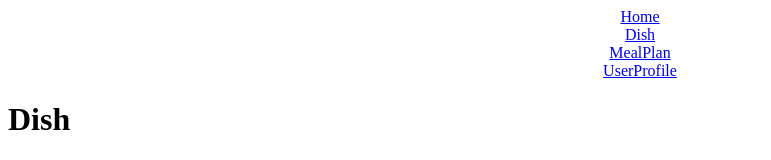
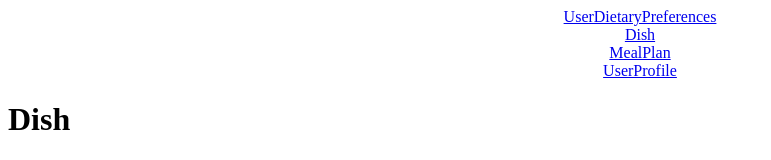
Before and after one commit to kzhang23187/McDB, a React (Create React App) app in the folder frontend/: page /dish in a window 1280 px wide. Shown: the top 160 px of the page, without its empty margins (0-771 px from the left). Built offline with nearby package versions, Linux system fonts and the light colour scheme.

Commit message:
change home to user dietary preferences

```diff
--- a/frontend/src/App.js
+++ b/frontend/src/App.js
@@ -2,7 +2,7 @@ import './App.css';
 import React, {Component} from "react";
 import { BrowserRouter, Route, Switch } from 'react-router-dom';
 
-import Home from './components/Home.js';
+import UserDietaryPreferences from './components/UserDietaryPreferences.js';
 import Dish from './components/Dish.js';
 import UserProfile from './components/UserProfile.js';
 import Meals from './components/Meals.js';
@@ -16,7 +16,7 @@ class App extends Component {
         <div>
           <Navigation />
             <Switch>
-             <Route path="/" component={Home} exact/>
+             <Route path="/" component={UserDietaryPreferences} exact/>
              <Route path="/dish" component={Dish}/>
              <Route path="/user" component={UserProfile}/>
              <Route path="/meal" component={Meals}/>
--- a/frontend/src/components/Navigation.js
+++ b/frontend/src/components/Navigation.js
@@ -6,7 +6,7 @@ import { NavLink } from 'react-router-dom';
 const Navigation = () => {
     return (
        <div className='App'>
-          <NavLink to="/">Home</NavLink>
+          <NavLink to="/">UserDietaryPreferences</NavLink>
        <br/>
           <NavLink to="/dish">Dish</NavLink>
        <br/>
--- a/frontend/src/components/Home.js
+++ b/frontend/src/components/UserDietaryPreferences.js
@@ -2,7 +2,7 @@ import '../App.css';
 import React, {useState, useEffect} from "react";
 import Axios from 'axios';
 
-const Home = () => {
+const UserDietaryPreferences = () => {
     const [nutrientList, setNutrientList] = useState([]);
     const getNutrients = () => {
         Axios.get('http://localhost:3002/api/get').then((response) => {
@@ -29,4 +29,4 @@ const Home = () => {
     );
 }
 
-export default Home;
+export default UserDietaryPreferences;
```
Also changed, not shown: 1 other file (tests, documents, lock files or other folders).
